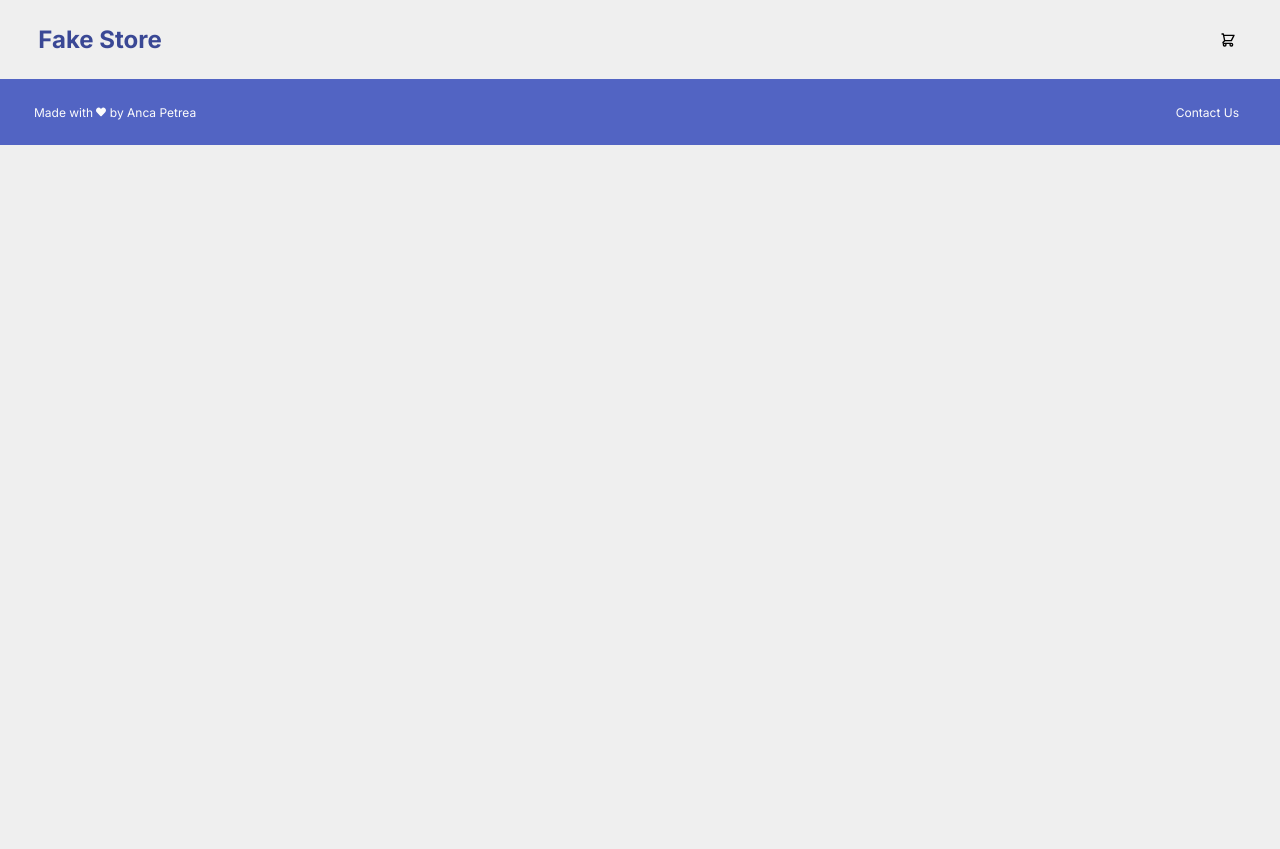
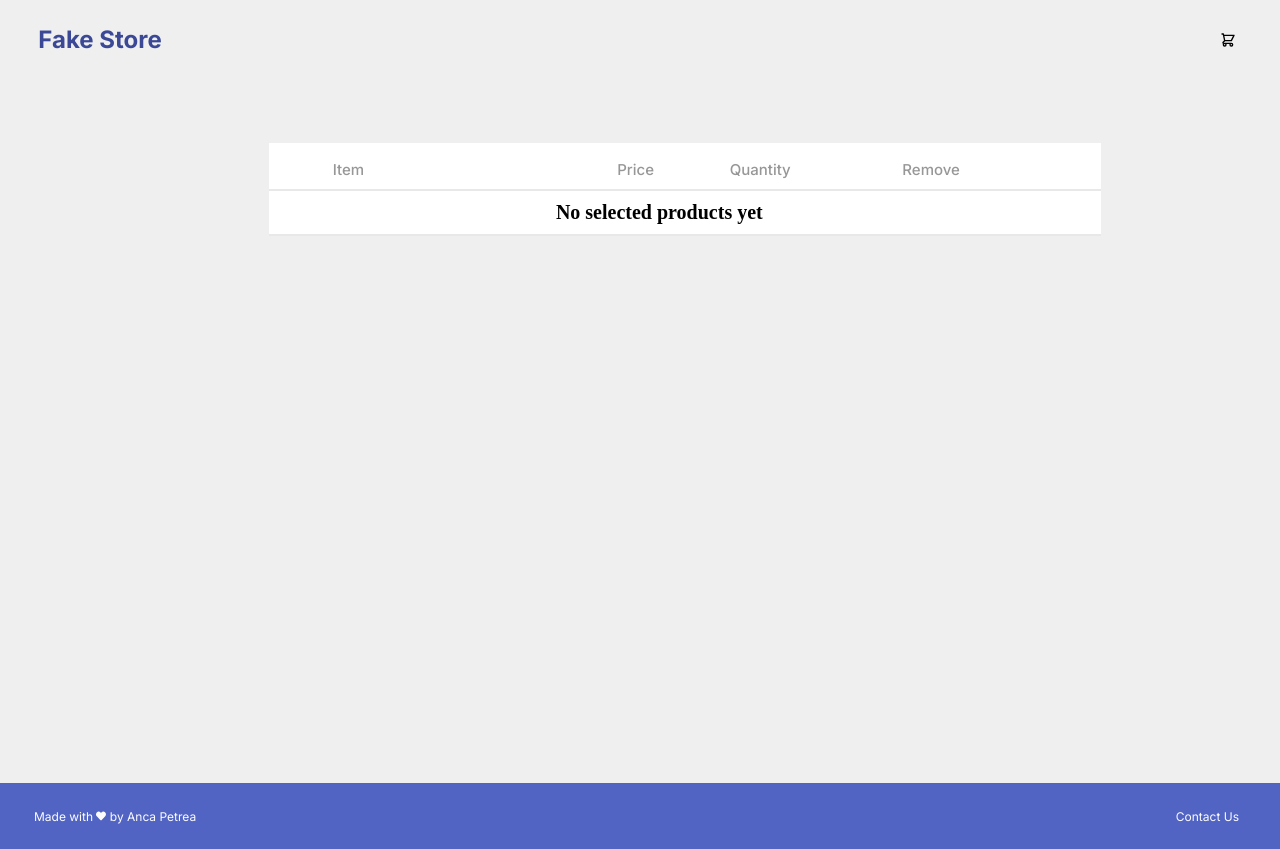
Before and after one commit to anca-marina/fake-store-anca-p, a React (Vite) app: page /shoppingCart in a window 1280 px wide. Before the commit the page ends 800 px from the top, so only its background shows below. Built offline with nearby package versions, Linux system fonts and the light colour scheme.

Commit message:
fixed the colspan issue

```diff
--- a/src/App.css
+++ b/src/App.css
@@ -21,4 +21,7 @@ body{
   --blue-col: rgba(82, 100, 195, 1);
   --yellow-col: rgba(255, 216, 20, 1);
   --red-col: rgba(249, 5, 5, 1);
+  --table-gray: rgba(217, 217, 217, 0.6);
+  --table-text: rgba(151, 151, 151, 1);
+
 }
--- a/src/App.jsx
+++ b/src/App.jsx
@@ -7,6 +7,7 @@ import {BrowserRouter, Routes, Route} from "react-router-dom";
 import ProductDetails from "./pages/ProductDetails/ProductDetails.jsx";
 import ContactUs from "./pages/ContactUs/ContactUs.jsx";
 import FavoritesContextProvider from "./Context/Context.jsx";
+import Checkout from "./pages/Checkout/Checkout.jsx";
 
 
 
@@ -21,6 +22,7 @@ function App() {
 
             <Routes>
                 <Route path='/' element={<Homepage />}  />
+                <Route path='/shoppingCart' element={<Checkout />}  />
                 <Route path='/products/:productId' element={<ProductDetails />} />
                 <Route path='/contact-us' element={<ContactUs />} />
             </Routes>
--- a/src/components/Header/Header.css
+++ b/src/components/Header/Header.css
@@ -21,6 +21,7 @@
 
 .shopping-cart-icon {
     margin-right: 44px;
+    cursor: pointer;
 }
 
 @media (max-width: 744px) {
--- a/src/components/Header/Header.jsx
+++ b/src/components/Header/Header.jsx
@@ -11,10 +11,15 @@ const Header = () => {
         navigate("/");
     };
 
+    // creating handleShoppingCartClick
+    const handleShoppingCartClick = () => {
+        navigate("/shoppingCart")
+    }
+
     return (
         <div className="header-container">
             <h1 onClick={handleHomeClick}>Fake Store</h1>
-            <HiOutlineShoppingCart className="shopping-cart-icon" />
+            <HiOutlineShoppingCart className="shopping-cart-icon" onClick={handleShoppingCartClick}/>
         </div>
     );
 };
--- a/src/components/ProductCard/ProductCard.jsx
+++ b/src/components/ProductCard/ProductCard.jsx
@@ -1,6 +1,7 @@
 //import React from 'react';
 import './ProductCard.css';
 import { FaHeart, FaRegHeart } from "react-icons/fa"
+// import { BiSolidHeartCircle } from "react-icons/bi";
 import {useContext} from "react";
 import {FavoritesContext} from "../../Context/Context.jsx";
 
--- /dev/null
+++ b/src/pages/Checkout/Checkout.css
@@ -0,0 +1,138 @@
+.shopping-cart-page {
+    height: auto;
+    min-height: 80dvh;
+}
+
+.shopping-cart-container {
+    width: 65dvw;
+    height: auto;
+    background-color: white;
+    margin-bottom: 7dvh;
+    margin-top: 8dvh;
+    margin-left: 21dvw;
+}
+
+/* CSS for the table */
+table {
+    width: 100%;
+    border-collapse: collapse;
+}
+
+/* CSS for table header */
+thead {
+    border-bottom: 2px solid var(--table-gray);
+    color: var(--mid-gray);
+}
+
+th {
+    padding-top: 15px;
+    padding-bottom: 7px;
+    text-align: center;
+    font-weight: 500;
+    font-family: Inter;
+    font-size: 15px;
+    line-height: 24px;
+    color: var(--table-text);
+}
+
+th#item {
+    width: 25dvw;
+    padding-left: 5dvw;
+    text-align: left;
+}
+
+tr {
+    border-bottom: 2px solid var(--table-gray);
+}
+
+th#remove {
+    padding-right: 2dvw;
+}
+
+/* CSS for table body */
+tbody {
+    font-size: 14px;
+}
+
+td {
+    padding: 10px;
+    text-align: center;
+}
+
+/* CSS for specific table cells */
+td:nth-child(1) {
+    /* Styles for the first column - image and product title*/
+    width: 35vw;
+    display: flex;
+    align-items: center;
+    gap: 4dvw;
+    text-align: left;
+    font-size: 20px;
+    font-weight: 700;
+}
+
+td:nth-child(2) {
+    /* Styles for the second column - price */
+    font-size: 24px;
+    font-weight: 600;
+}
+
+td:nth-child(3) {
+    /* Styles for the third column - quantity*/
+    font-size: 24px;
+    font-weight: 600;
+}
+
+.product-image {
+    width: 8dvw;
+    object-fit: cover;
+    margin-left: 2dvw;
+    font-size: 20px;
+    line-height: 24px;
+    font-weight: 600;
+    font-family: Inter;
+}
+
+.checkout-footer{
+    display: flex;
+    flex-direction: column;
+    justify-content: center;
+    align-items: flex-end;
+    margin-top: 3dvh;
+}
+
+.checkout-footer p{
+    font-family: Inter;
+    font-size: 24px;
+    font-weight: 600;
+    line-height: 29px;
+    padding-right: 8dvw;
+}
+
+.checkout-footer button{
+    margin-top: 6dvh;
+    background-color: var(--yellow-col);
+    border: none;
+    height: 41px;
+    width: 156px;
+    margin-right: 3dvw;
+    margin-bottom: 16dvh;
+    font-size: 14px;
+    font-weight: 500;
+}
+
+@media (max-width: 744px) {
+    .shopping-cart-page {
+        height: 100dvh;
+    }
+    .shopping-cart-container {
+        width: 91dvw;
+        height: auto;
+        margin-left: 5dvw;
+        margin-bottom: 40dvh;
+    }
+
+    .td:nth-child(1){
+        width: 36vw;
+    }
+}
--- /dev/null
+++ b/src/pages/Checkout/Checkout.jsx
@@ -0,0 +1,62 @@
+import {useContext} from 'react';
+import "./Checkout.css"
+import {FavoritesContext} from "../../Context/Context.jsx";
+import { BsTrash } from "react-icons/bs";
+
+
+const Checkout = () => {
+    // this page shows all the selected products
+
+    // access the Global context. Use {} not []
+    const {favorites} = useContext(FavoritesContext);
+
+    //Calculate the total of the shopping basket
+    const total = favorites.reduce((acc, item) => acc + item.price, 0).toFixed(2);
+
+    return (
+        <div className="shopping-cart-page">
+            <div className="shopping-cart-container">
+                <table>
+                    <thead>
+                        <tr>
+                            <th id="item">Item</th>
+                            <th id="price">Price</th>
+                            <th id="quantity">Quantity</th>
+                            <th id="remove">Remove</th>
+                        </tr>
+                    </thead>
+                    <tbody>
+                        {favorites.length === 0 ? (
+                            <tr>
+                                <td colSpan={4} className="empty-message" style={{ textAlign: 'center', display:"table-cell"}}>No selected products yet</td>
+                                <td></td>
+                            </tr>
+                        ) : (
+                            favorites.map((item, key) => (
+                                <tr key={key}>
+                                    <td>
+                                        <img src={item.image} alt={item.title} className="product-image" />
+                                        {item.title}
+                                    </td>
+                                    <td>{item.price + "€"}</td>
+                                    <td>1</td>
+                                    <td>
+                                        <BsTrash className="trash-icon" style={{width:"4dvw", height:"4dvh"}}/>
+                                    </td>
+                                </tr>
+                            ))
+                        )}
+                    </tbody>
+                </table>
+                {favorites.length > 0 && (
+                    <div className="checkout-footer">
+                        <p>Total &nbsp; &nbsp; {total + "€"}</p>
+                        <button>Checkout</button>
+                    </div>
+                )}
+            </div>
+        </div>
+    );
+};
+
+export default Checkout;
```
Also changed, not shown: src/pages/ShoppingBasket/ShoppingBasket.css (deleted), src/pages/ShoppingBasket/ShoppingBasket.jsx (deleted), 1 other file (tests, documents, lock files or other folders).
